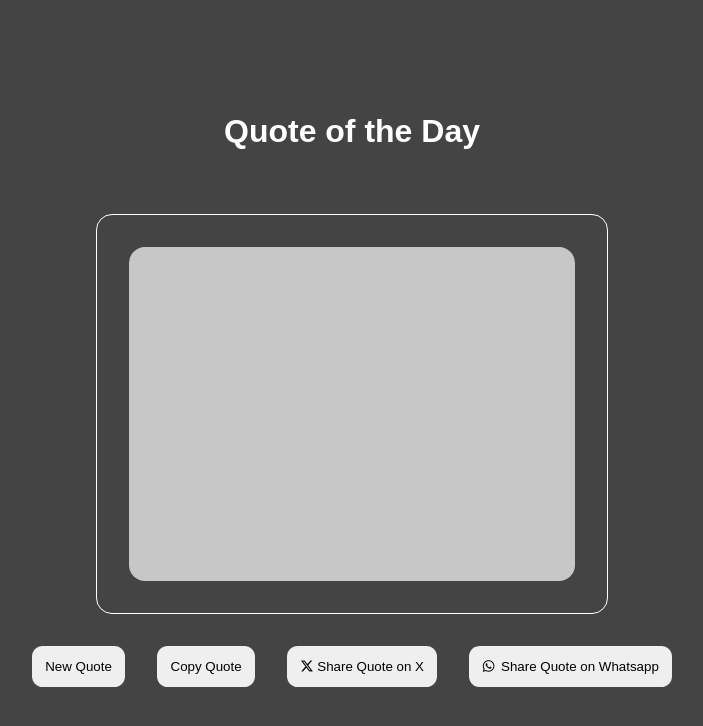
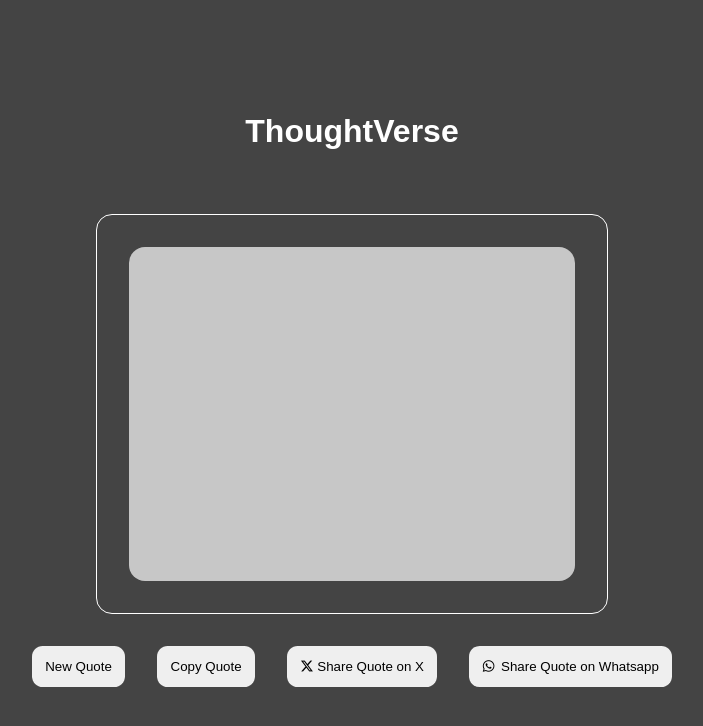
Before and after one commit to ksubramanyeshwara/JavaScript-Projects, a plain HTML site: page Quote of the Day/index.html in a window 1280 px wide. Shown: the whole page, without its empty margins (288-991 px from the left). Drawn offline with Linux system fonts and the light colour scheme; no server answers.

Commit message:
chore: rename project to ThoughtVerse

```diff
--- a/Quote of the Day/index.html
+++ b/Quote of the Day/index.html
@@ -3,7 +3,7 @@
   <head>
     <meta charset="UTF-8" />
     <meta name="viewport" content="width=device-width, initial-scale=1.0" />
-    <title>Quote of the Day</title>
+    <title>ThoughtVerse</title>
     <link rel="stylesheet" href="./style.css" />
     <script src="./script.js" defer></script>
     <link
@@ -15,7 +15,7 @@
     />
   </head>
   <body>
-    <h1>Quote of the Day</h1>
+    <h1>ThoughtVerse</h1>
     <div id="quote-container">
       <div class="quotes">
         <h2 id="quote"></h2>
```
